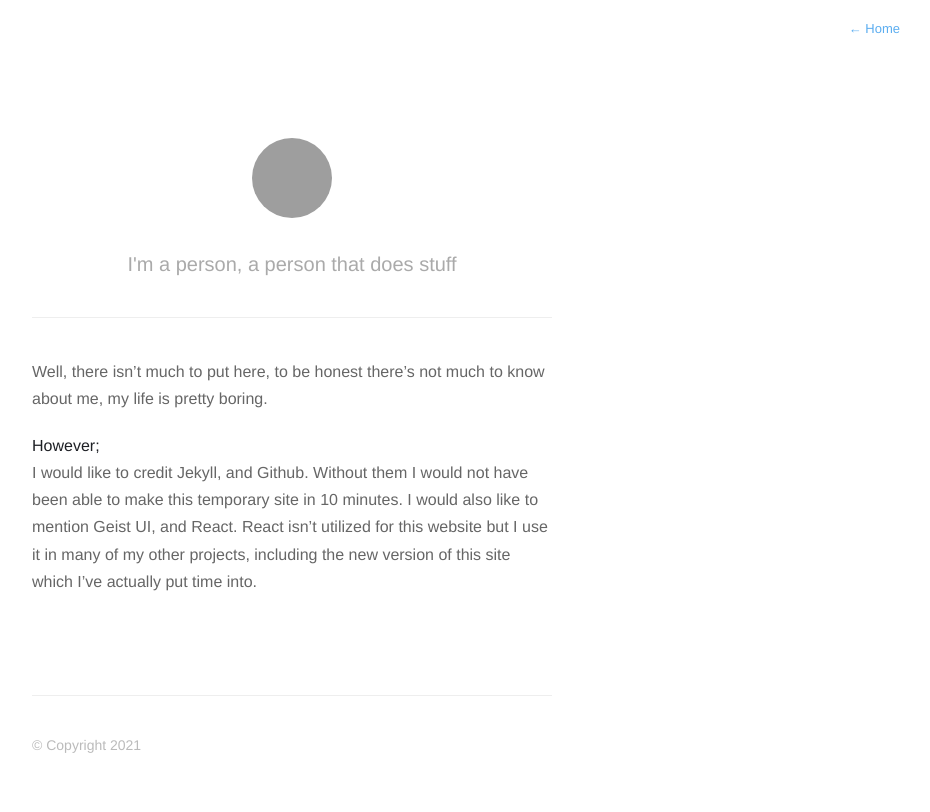
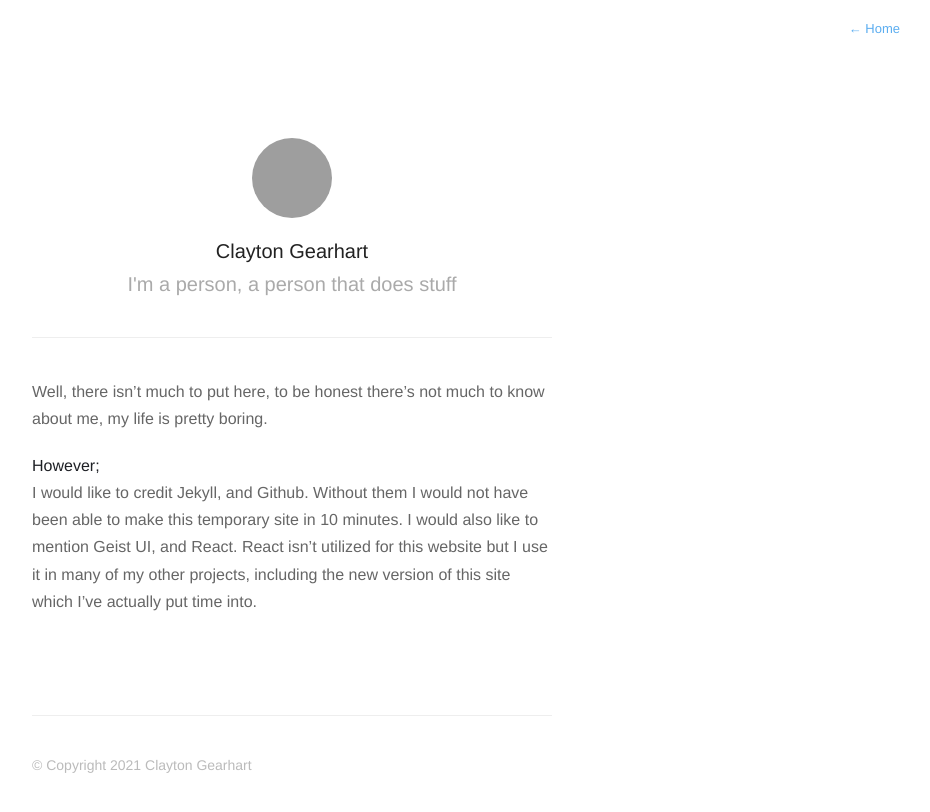
Before and after one commit to claytongearhart/claytongearhart.github.io, a Jekyll site: the page built from about.md, in a window 1280 px wide, cut to the strip 0-812 px from the top of the page. Shown: the whole strip, without its empty margins (348-1278 px from the left). Built offline with Jekyll 4.4.1, drawn with Linux system fonts in a browser that asks for light colours; nearby versions of some CDN libraries; some of the changed lines change nothing that is shown; grey boxes are pictures that could not be loaded.

Commit message:
Update _config.yml

```diff
--- a/_config.yml
+++ b/_config.yml
@@ -1,5 +1,5 @@
 name: Clayton Gearhart
-authorr: Clayton Gearhart
+author: Clayton Gearhart
 description: I'm a person, a person that does stuff
 meta_description: "I'm a person, a person that does stuff"
 
```
